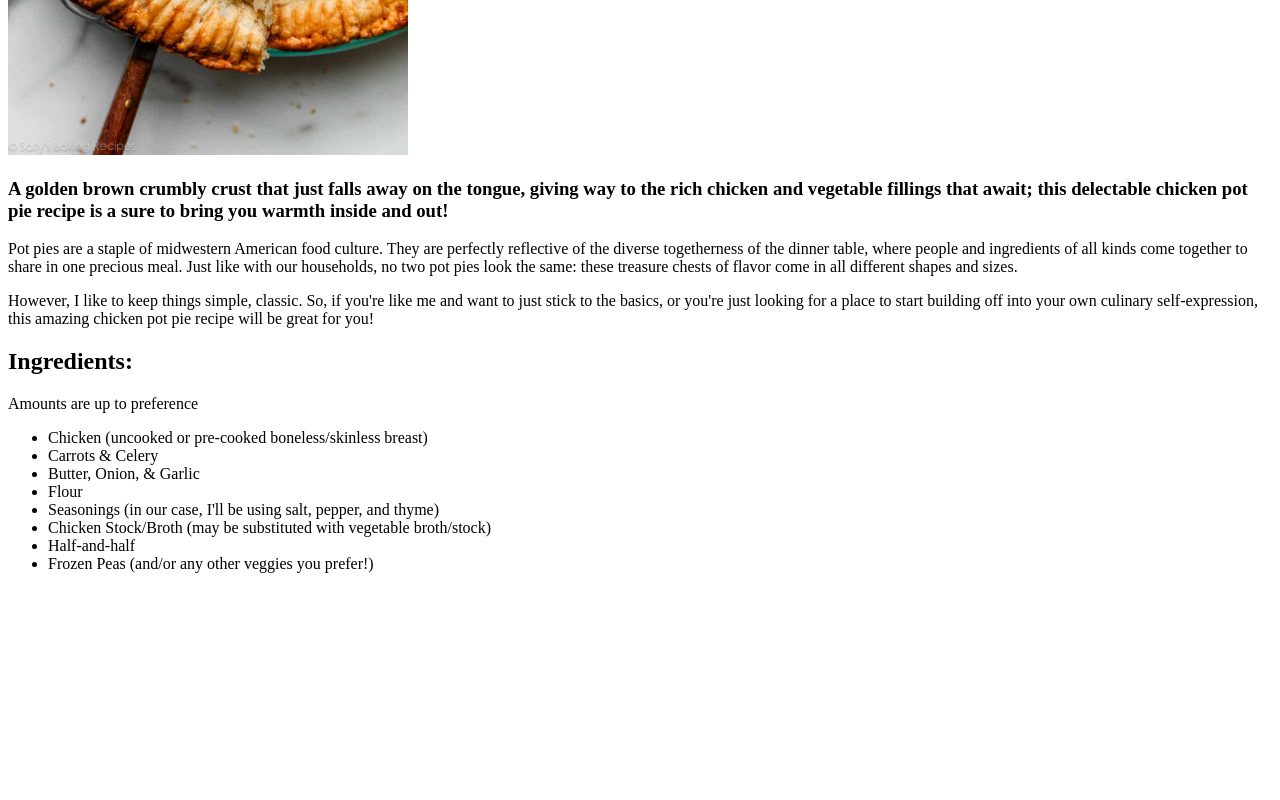
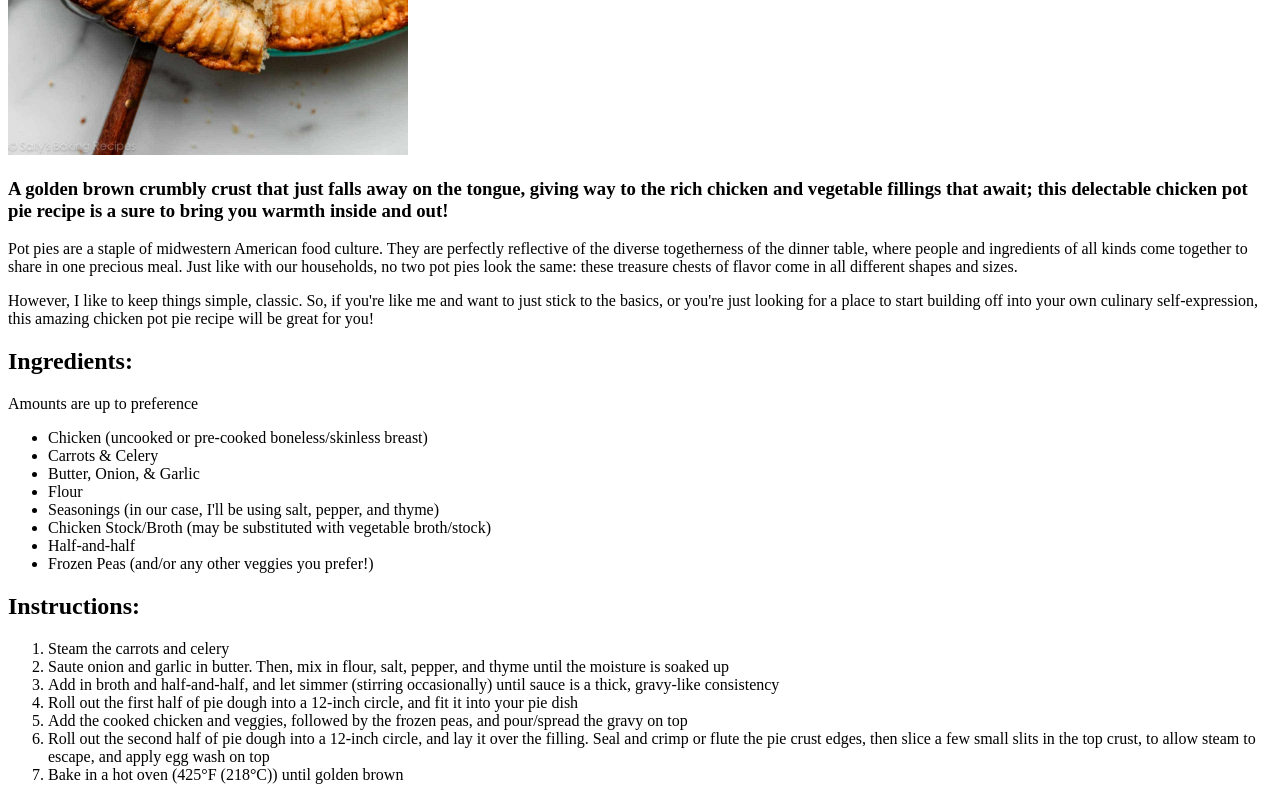
Before and after one commit to angelocean-net/recipes, a plain HTML site: page recipe-pages/chicken-pot-pie.html in a window 1280 px wide. Shown: the part 525-1325 px from the top of the page. Before the commit the page ends 1114 px from the top, so only its background shows below. Drawn offline with Linux system fonts and the light colour scheme.

Commit message:
feat: Add "Instructions" to chicken pot pie recipe

```diff
--- a/recipe-pages/chicken-pot-pie.html
+++ b/recipe-pages/chicken-pot-pie.html
@@ -26,5 +26,16 @@
 			<li>Half-and-half</li>
 			<li>Frozen Peas (and/or any other veggies you prefer!)</li>
 		</ul>
+
+		<h2>Instructions:</h2>
+		<ol>
+			<li>Steam the carrots and celery</li>
+			<li>Saute onion and garlic in butter. Then, mix in flour, salt, pepper, and thyme until the moisture is soaked up</li>
+			<li>Add in broth and half-and-half, and let simmer (stirring occasionally) until sauce is a thick, gravy-like consistency</li>
+			<li>Roll out the first half of pie dough into a 12-inch circle, and fit it into your pie dish</li>
+			<li>Add the cooked chicken and veggies, followed by the frozen peas, and pour/spread the gravy on top</li>
+			<li>Roll out the second half of pie dough into a 12-inch circle, and lay it over the filling. Seal and crimp or flute the pie crust edges, then slice a few small slits in the top crust, to allow steam to escape, and apply egg wash on top</li>
+			<li>Bake in a hot oven (425&deg;F (218&deg;C)) until golden brown</li>
+		</ol>
 	</body>
 </html>
```
